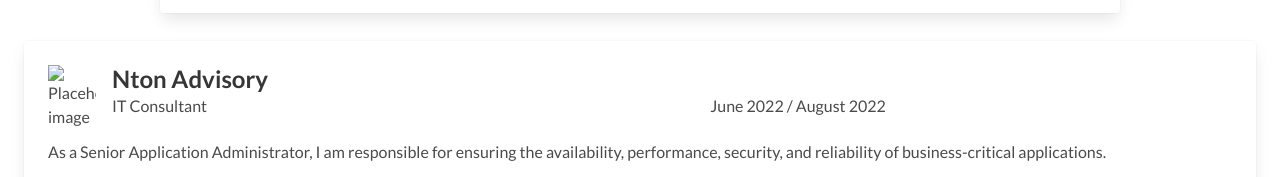
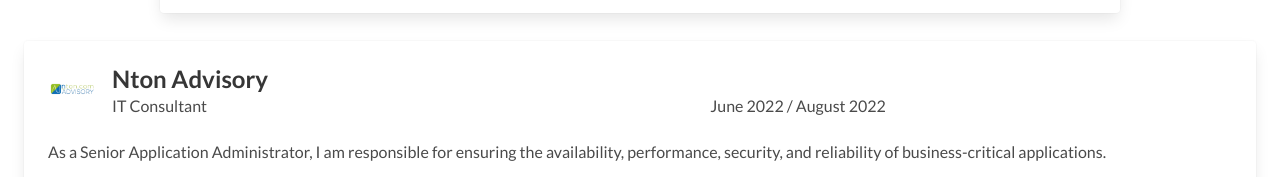
Before and after one commit to OCNIHMZ/portfolio, a plain HTML site: page index.html in a window 1280 px wide. Shown: the part 1496-1673 px from the top of the page. Drawn offline with Linux system fonts and the light colour scheme.

Commit message:
Update index.html

```diff
--- a/index.html
+++ b/index.html
@@ -176,7 +176,7 @@
           <div class="media">
             <div class="media-left">
               <figure class="image is-48x48">
-                <img src="img/NTONCOM_ADVISORY LOGO.png" alt="Placeholder image">
+                <img src="img/NTONCOM_ADVISORY.png" alt="Placeholder image">
               </figure>
             </div>
             <div class="media-content">
```
